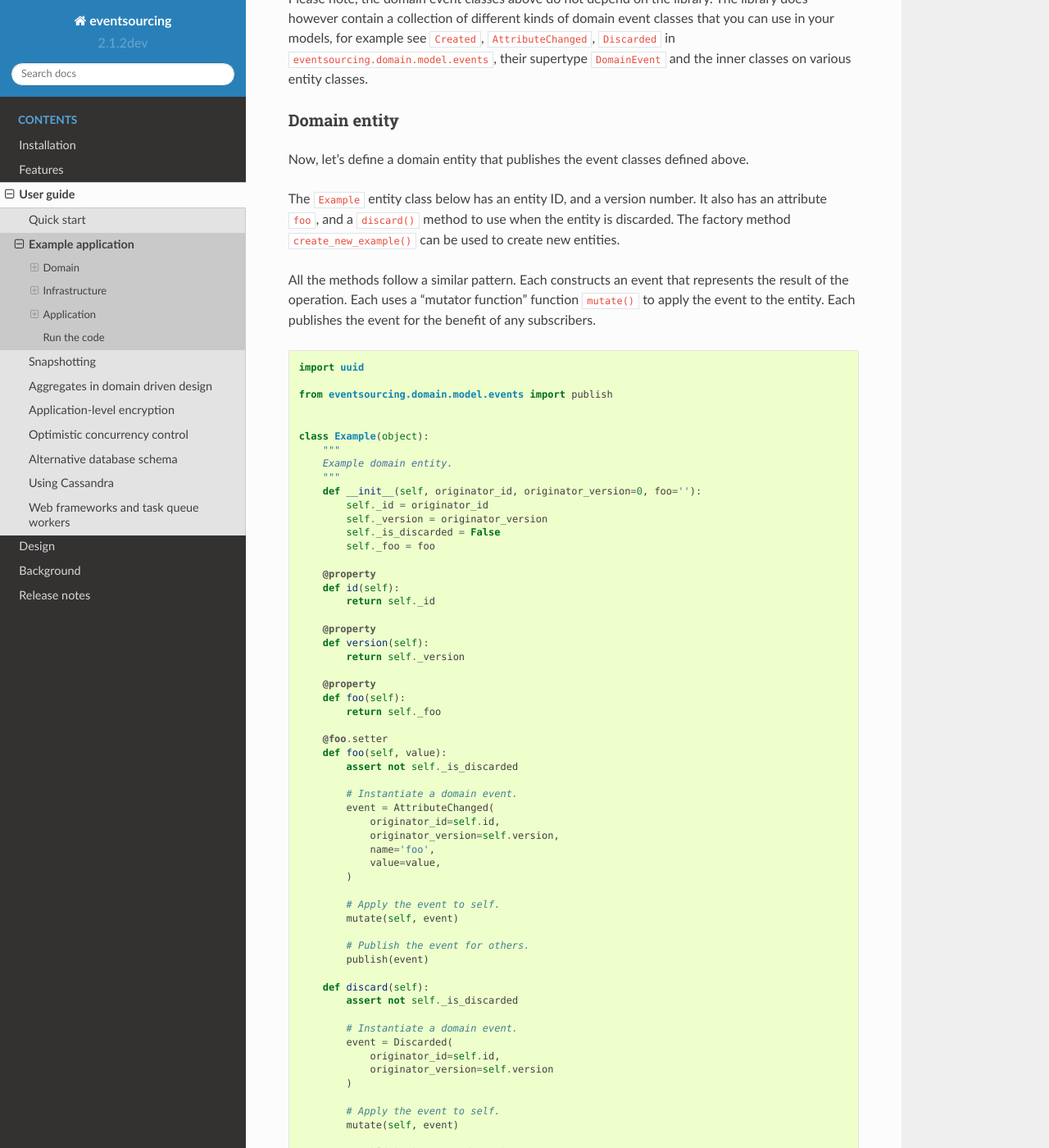
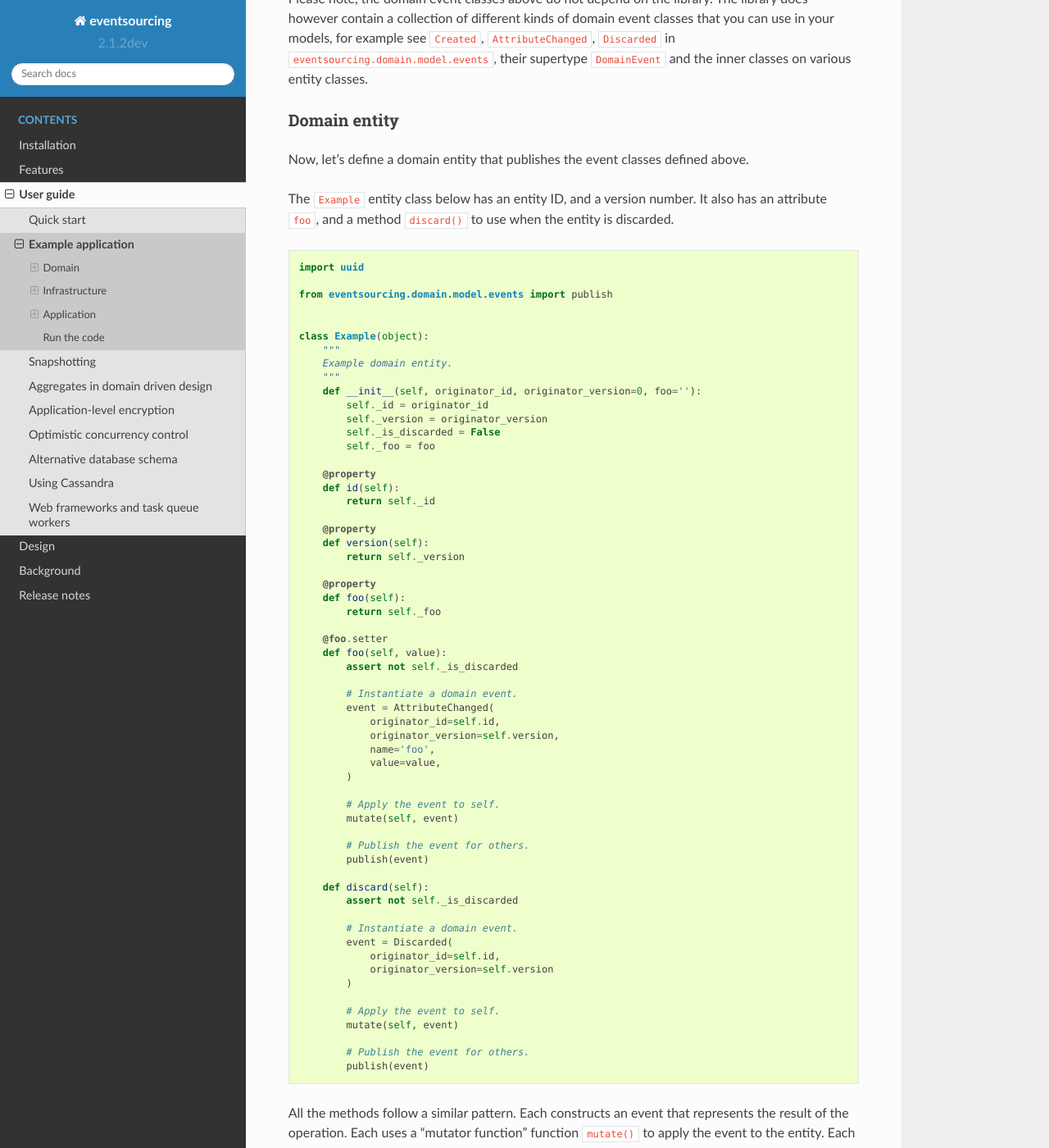
Before and after one commit to pyeventsourcing/eventsourcing, a Sphinx documentation site: the page built from docs/topics/user_guide/example_application.rst, in a window 1280 px wide and 1400 px high, scrolled down 1376 px. Shown: the whole window at 82% size. Built offline with Sphinx 7.4.7 and the Read the Docs theme 2.0.0, drawn with Linux system fonts in a browser that asks for light colours; some of the changed text lies outside the part shown.

Commit message:
Improved example application copy.

```diff
--- a/docs/topics/user_guide/example_application.rst
+++ b/docs/topics/user_guide/example_application.rst
@@ -82,12 +82,8 @@ Domain entity
 Now, let's define a domain entity that publishes the event classes defined above.
 
 The ``Example`` entity class below has an entity ID, and a version number. It also
-has an attribute ``foo``, and a ``discard()`` method to use when the entity is
-discarded. The factory method ``create_new_example()`` can be used to create new entities.
-
-All the methods follow a similar pattern. Each constructs an event that represents the result
-of the operation. Each uses a "mutator function" function ``mutate()`` to apply the event
-to the entity. Each publishes the event for the benefit of any subscribers.
+has an attribute ``foo``, and a method ``discard()`` to use when the entity is
+discarded.
 
 .. code:: python
 
@@ -151,6 +147,15 @@ to the entity. Each publishes the event for the benefit of any subscribers.
             # Publish the event for others.
             publish(event)
 
+
+All the methods follow a similar pattern. Each constructs an event that represents the result
+of the operation. Each uses a "mutator function" function ``mutate()`` to apply the event
+to the entity. Each publishes the event for the benefit of any subscribers.
+
+The factory ``create_new_example()`` below, which works in the same way, can be used to create
+new entities.
+
+.. code:: python
 
     def create_new_example(foo):
         """
```
